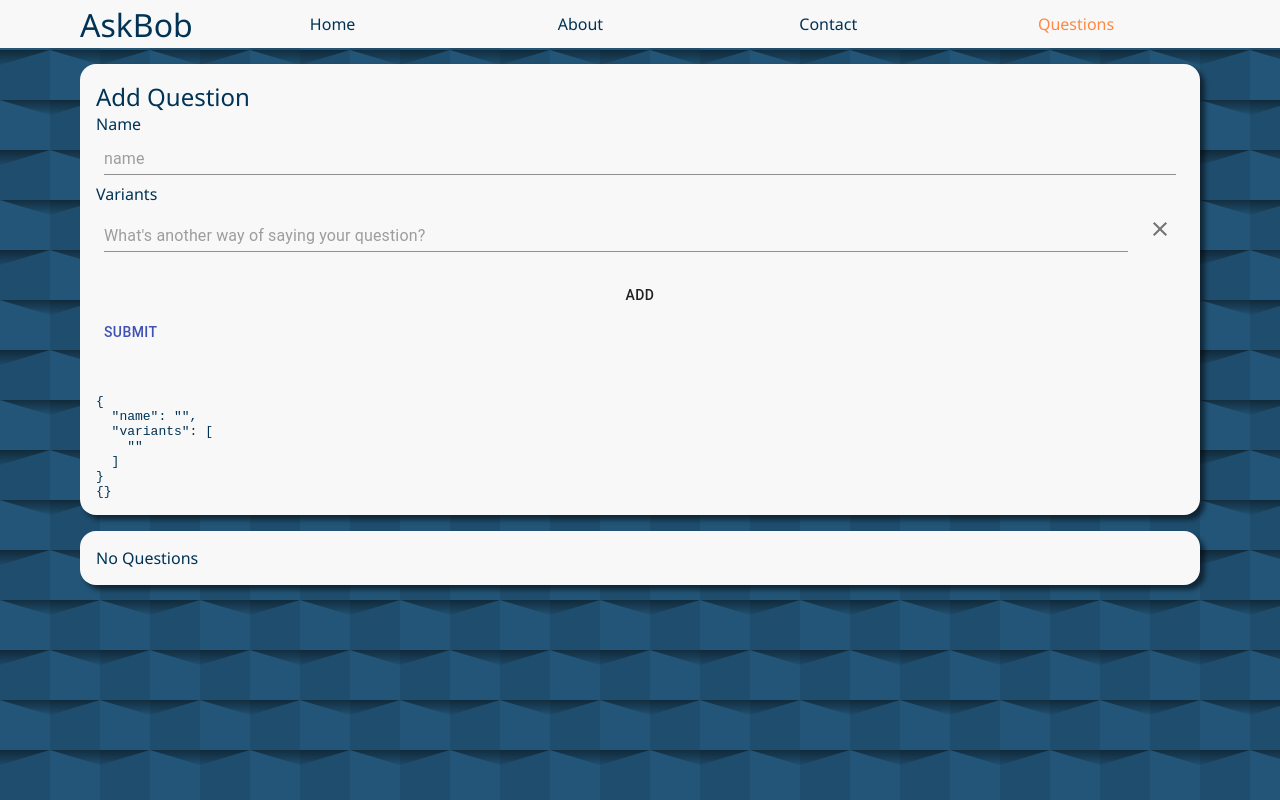
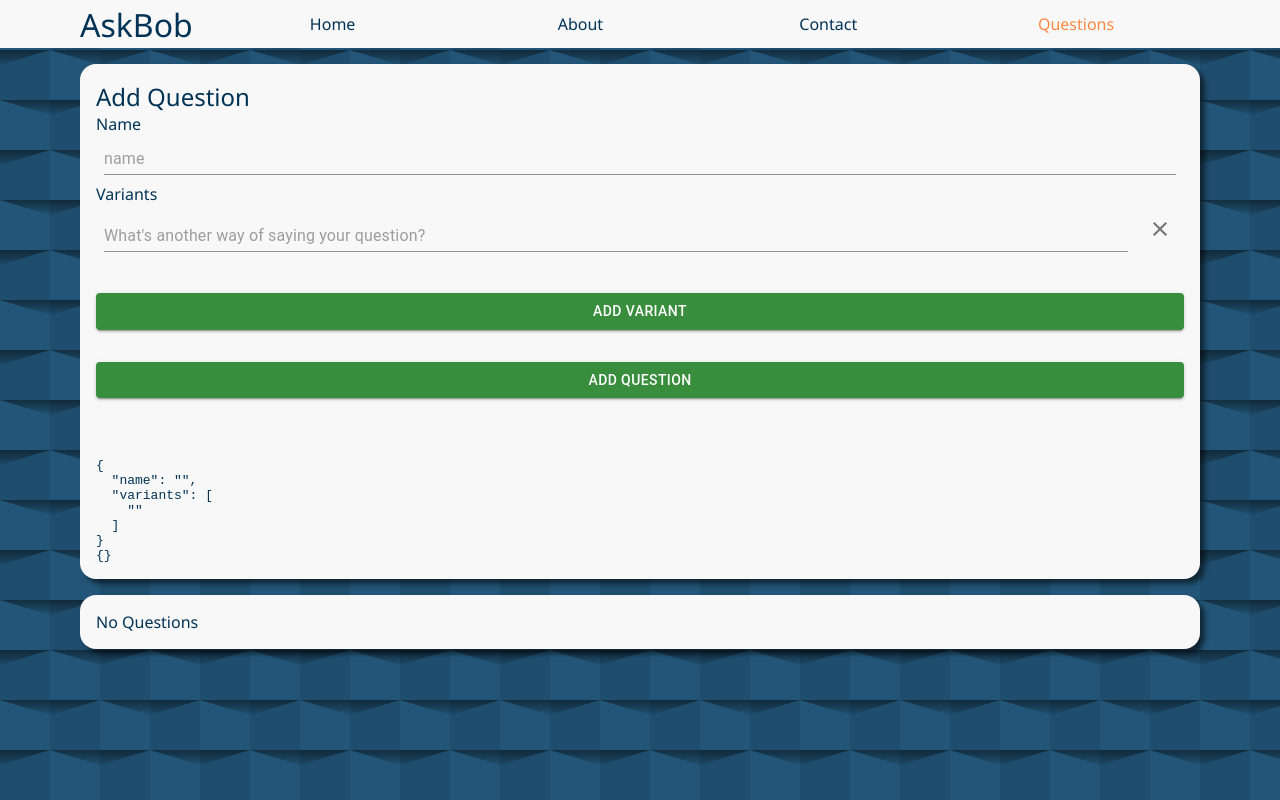
Before and after one commit to UCL-COMP0016-2020-Team-39/askbob-config, a React (Create React App) app: page /questions in a window 1280 px wide. Built offline with nearby package versions, Linux system fonts and the light colour scheme.

Commit message:
added update functionailty

```diff
--- a/src/actions/questionsActions.js
+++ b/src/actions/questionsActions.js
@@ -3,6 +3,7 @@ import {
   DELETE_QUESTION,
   LOAD_QUESTIONS,
   STORE_QUESTIONS,
+  UPDATE_QUESTION,
 } from "./types";
 
 export const addQuestion = question => ({
@@ -15,6 +16,10 @@ export const deleteQuestion = id => ({
   payload: { id },
 });
 
+export const updateQuestion = question => ({
+  type: UPDATE_QUESTION,
+  payload: { question },
+});
 export const loadQuestions = () => ({ type: LOAD_QUESTIONS });
 
 export const storeQuestions = () => ({ type: STORE_QUESTIONS });
--- a/src/components/AddQuestionForm/AddQuestionForm.js
+++ b/src/components/AddQuestionForm/AddQuestionForm.js
@@ -1,6 +1,9 @@
-import React from "react";
-import { useDispatch } from "react-redux";
-import { addQuestion } from "../../actions/questionsActions";
+import React, { useEffect, useState } from "react";
+import { useDispatch, useSelector } from "react-redux";
+import { addQuestion, updateQuestion } from "../../actions/questionsActions";
+import { switchToAddMode } from "../../actions/formActions";
+import { EDIT_MODE } from "../../actions/types";
+
 import { Formik, useField, Form, FieldArray } from "formik";
 import { TextField, Button, IconButton } from "@material-ui/core";
 import { Clear } from "@material-ui/icons";
@@ -12,38 +15,57 @@ const validationSchema = yup.object({
   variants: yup.array().of(yup.string().required().max(25)).min(1),
 });
 
+const MyTextField = ({ placeholder, ...props }) => {
+  const [field, meta] = useField(props);
+  const errorText = meta.error && meta.touched ? meta.error : "";
+
+  return (
+    <TextField
+      placeholder={placeholder}
+      {...field}
+      helperText={errorText}
+      error={!!errorText}
+    />
+  );
+};
+
 const AddQuestion = () => {
   const classes = useStyles();
   const dispatch = useDispatch();
+  const [name, setName] = useState("");
+  const [variants, setVariants] = useState([""]);
+
+  const { currentQuestion, mode } = useSelector(state => state.form);
+
+  useEffect(() => {
+    if (mode === EDIT_MODE) {
+      setName(currentQuestion.name);
+      setVariants(currentQuestion.variants);
+    }
+  }, [mode, currentQuestion]);
+
   const handleSubmit = (data, { setSubmitting, resetForm }) => {
     setSubmitting(true);
-    console.log(data);
-    dispatch(addQuestion(data));
+    if (mode === EDIT_MODE) {
+      dispatch(updateQuestion({ ...data, id: currentQuestion.id }));
+      dispatch(switchToAddMode());
+    } else {
+      dispatch(addQuestion(data));
+    }
     setSubmitting(false);
-    resetForm();
-  };
-
-  const MyTextField = ({ placeholder, ...props }) => {
-    const [field, meta] = useField(props);
-    const errorText = meta.error && meta.touched ? meta.error : "";
-    return (
-      <TextField
-        placeholder={placeholder}
-        {...field}
-        helperText={errorText}
-        error={!!errorText}
-      />
-    );
+    setName("");
+    setVariants([""]);
   };
 
   return (
     <section className='card'>
-      <h2>Add Question</h2>
+      <h2>{mode === EDIT_MODE ? "Edit Question" : "Add Question"}</h2>
       <Formik
         initialValues={{
-          name: "",
-          variants: [""],
+          name,
+          variants,
         }}
+        enableReinitialize={true}
         onSubmit={handleSubmit}
         validationSchema={validationSchema}
       >
@@ -76,11 +98,13 @@ const AddQuestion = () => {
                       </div>
                     ))}
                     <Button
+                      variant='contained'
+                      className={classes.addBtn}
                       onClick={() => {
                         arrayHelpers.push("");
                       }}
                     >
-                      Add
+                      Add Variant
                     </Button>
                   </>
                 )}
@@ -91,9 +115,12 @@ const AddQuestion = () => {
               <Button
                 disable={isSubmitting.toString()}
                 type='submit'
-                color='primary'
+                variant='contained'
+                className={
+                  mode === EDIT_MODE ? classes.editBtn : classes.addBtn
+                }
               >
-                submit
+                {mode === EDIT_MODE ? "Edit Question" : "Add Question"}
               </Button>
             </div>
             <br />
--- a/src/components/AddQuestionForm/styles.js
+++ b/src/components/AddQuestionForm/styles.js
@@ -21,4 +21,23 @@ export default makeStyles(theme => ({
       flex: 1,
     },
   },
+  addBtn: {
+    margin: "1rem 0rem 1rem 0rem",
+
+    backgroundColor: "#388e3c",
+    color: "white",
+    width: "100%",
+    "&:hover": {
+      backgroundColor: "#6abf69",
+    },
+  },
+  editBtn: {
+    margin: "1rem 0rem 1rem 0rem",
+    backgroundColor: "#3f50b5",
+    color: "white",
+    width: "100%",
+    "&:hover": {
+      backgroundColor: "#757ce8",
+    },
+  },
 }));
--- a/src/components/Questions/Question/Question.js
+++ b/src/components/Questions/Question/Question.js
@@ -23,7 +23,7 @@ const Question = ({ id, name, variants }) => {
     <div className='card'>
       <header className={classes.header}>
         <h2> {name}</h2>
-        <div className='buttons'>
+        <div className={classes.buttons}>
           <IconButton size='small' onClick={() => deleteThis(id)}>
             <Clear />
           </IconButton>
--- a/src/components/Questions/Questions.js
+++ b/src/components/Questions/Questions.js
@@ -21,7 +21,11 @@ const Questions = () => {
   return (
     <ul>
       {questions.map(question => {
-        return <Question key={question.id} {...question} />;
+        return (
+          <li key={question.id}>
+            <Question {...question} />
+          </li>
+        );
       })}
     </ul>
   );
--- a/src/reducers/index.js
+++ b/src/reducers/index.js
@@ -1,6 +1,10 @@
 import { combineReducers } from "redux";
 import questionsReducer from "./questionsReducer";
+import formReducer from "./formReducer";
 
-const reducer = combineReducers({ questions: questionsReducer });
+const reducer = combineReducers({
+  questions: questionsReducer,
+  form: formReducer,
+});
 
 export default reducer;
--- a/src/reducers/questionsReducer.js
+++ b/src/reducers/questionsReducer.js
@@ -23,6 +23,13 @@ const reducer = (state = initialState, action) => {
       ];
     case actionTypes.DELETE_QUESTION:
       return state.filter(question => question.id !== action.payload.id);
+    case actionTypes.UPDATE_QUESTION:
+      console.log("in reducer");
+      return state.map(question =>
+        question.id !== action.payload.question.id
+          ? question
+          : action.payload.question
+      );
     default:
       return state;
   }
```
